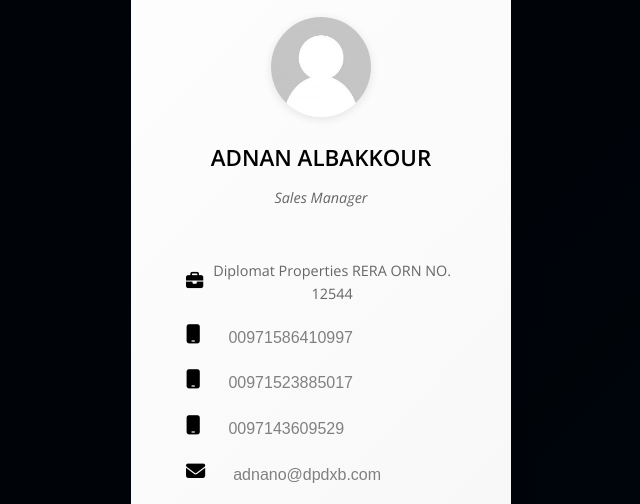
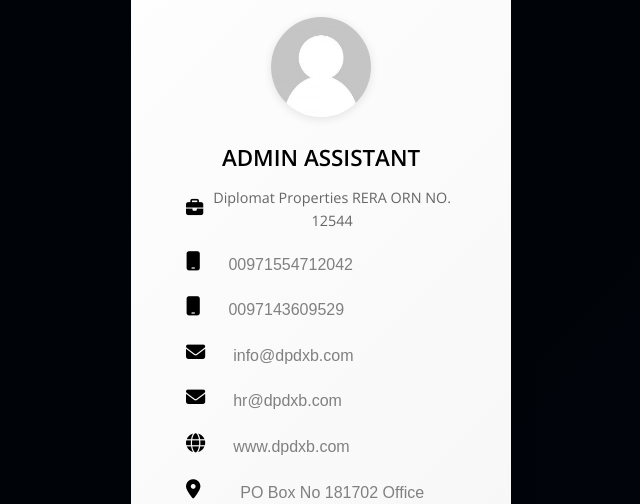
Before and after one commit to Diplomat-Properties/Admin-Assistant, a plain HTML site: page index.html in a window 1280 px wide. Shown: the part 250-754 px from the top of the page, without its empty margins (319-959 px from the left). Drawn offline with nearby package versions, Linux system fonts and the light colour scheme.

Commit message:
Update index.html

```diff
--- a/index.html
+++ b/index.html
@@ -23,16 +23,17 @@
 
     <div class="agent-section">
       <img src="img/blank.jpg" alt="Agent Photo" class="agent-photo">
-      <h3 class="agent-name">ADNAN ALBAKKOUR</h3>
-      <p class="agent-role">Sales Manager</p>
+      <h3 class="agent-name">ADMIN ASSISTANT</h3>
+
       <p class="agent-registration"><span class="registration-symbol"><i class="fa-solid fa-briefcase detail-icon"></i></span> Diplomat Properties RERA ORN NO. 12544</p>
     </div>
 
     <div class="card-details">
-      <p><i class="fa-solid fa-mobile detail-icon"></i> <a href="tel:00971586410997">00971586410997</a></p>
-      <p><i class="fa-solid fa-mobile detail-icon"></i> <a href="tel:00971523885017">00971523885017</a></p>
+      <p><i class="fa-solid fa-mobile detail-icon"></i> <a href="tel:00971554712042">00971554712042</a></p>
+
       <p><i class="fa-solid fa-mobile detail-icon"></i> <a href="tel:0097143609529">0097143609529</a></p>
-      <p><i class="fas fa-envelope detail-icon"></i> <a href="mailto:adnano@dpdxb.com">adnano@dpdxb.com</a></p>
+      <p><i class="fas fa-envelope detail-icon"></i> <a href="mailto:info@dpdxb.com">info@dpdxb.com</a></p>
+      <p><i class="fas fa-envelope detail-icon"></i> <a href="mailto:hr@dpdxb.com">hr@dpdxb.com</a></p>
       <p><i class="fas fa-globe detail-icon"></i> <a href="http://www.dpdxb.com" target="_blank">www.dpdxb.com</a></p>
       <p><i class="fas fa-map-marker-alt detail-icon"></i> <a href="https://www.google.com/maps/search/?api=1&query=PO+Box+No+181702+Office+NO.807+Opal+Tower+Business+Bay%2C+Dubai+UAE" target="_blank">PO Box No 181702 Office NO.807 Opal Tower Business Bay, Dubai UAE</a></p>
     </div>
```
